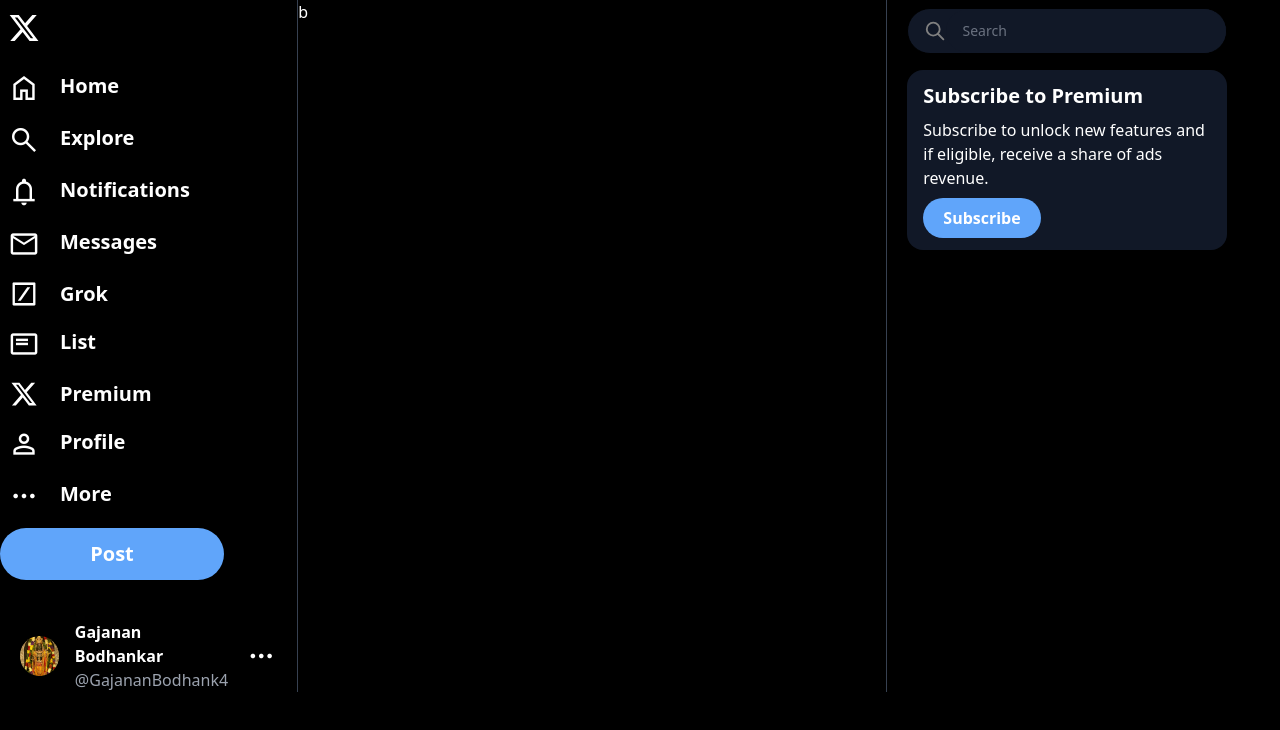
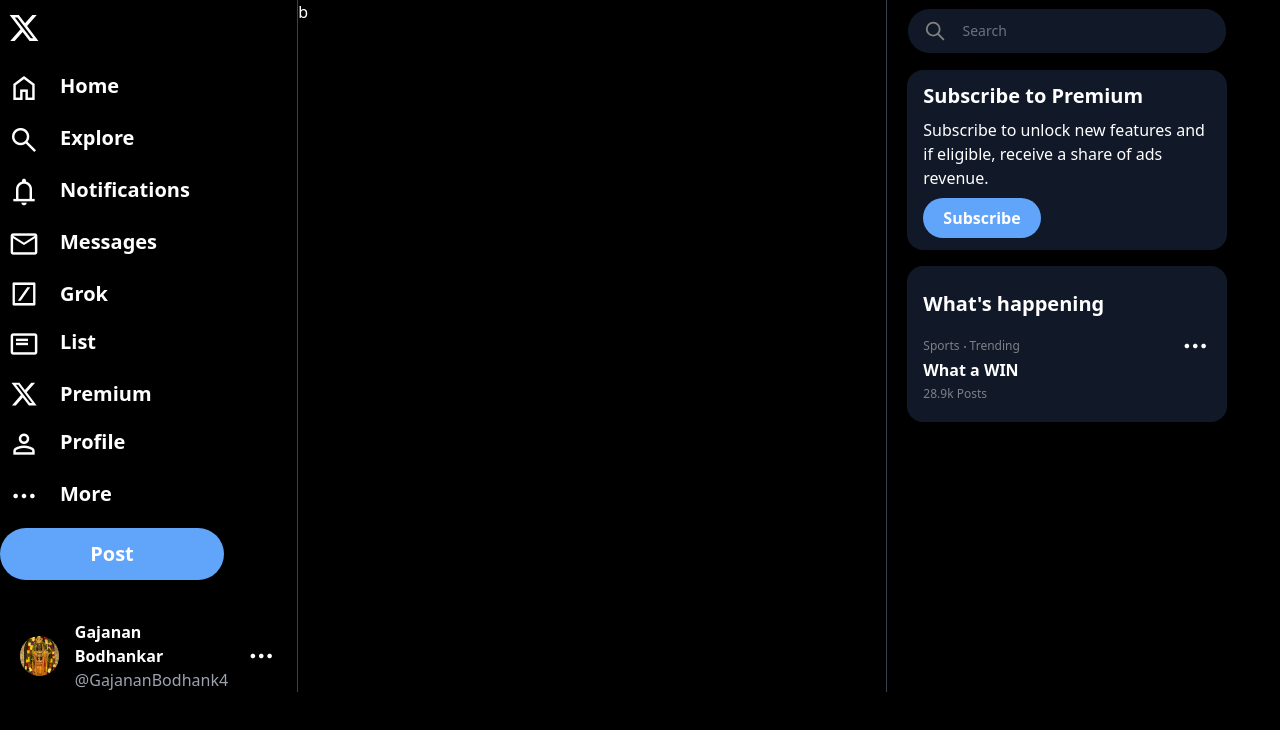
Before and after one commit to GajananBodhankar/TailwindCSS, a website: page index.html in a window 1280 px wide. Drawn offline with nearby package versions, Linux system fonts and the light colour scheme.

```diff
--- a/index.html
+++ b/index.html
@@ -193,6 +193,27 @@
               Subscribe
             </button>
           </div>
+          <div class="bg-gray-900 py-3 rounded-2xl">
+            <p class="font-bold text-xl px-4 my-3">What's happening</p>
+            <div class="space-y-1 px-4 hover:bg-gray-800 hover:cursor-pointer">
+              <div class="flex justify-between items-end">
+                <div class="flex space-x-1">
+                  <p class="font-extralight text-xs opacity-45">Sports</p>
+                  <div
+                    class="h-[2px] w-[2px] bg-white opacity-45 mt-2 rounded-full"
+                  ></div>
+                  <p class="font-extralight text-xs opacity-45">Trending</p>
+                </div>
+                <span class="material-symbols-outlined h-6">more_horiz</span>
+              </div>
+              <div class="space-y-1">
+                <p class="font-semibold">What a WIN</p>
+                <p class="font-extralight text-xs opacity-45 pb-2">
+                  28.9k Posts
+                </p>
+              </div>
+            </div>
+          </div>
         </div>
       </div>
     </div>
```
Also changed, not shown: src/output.css.
